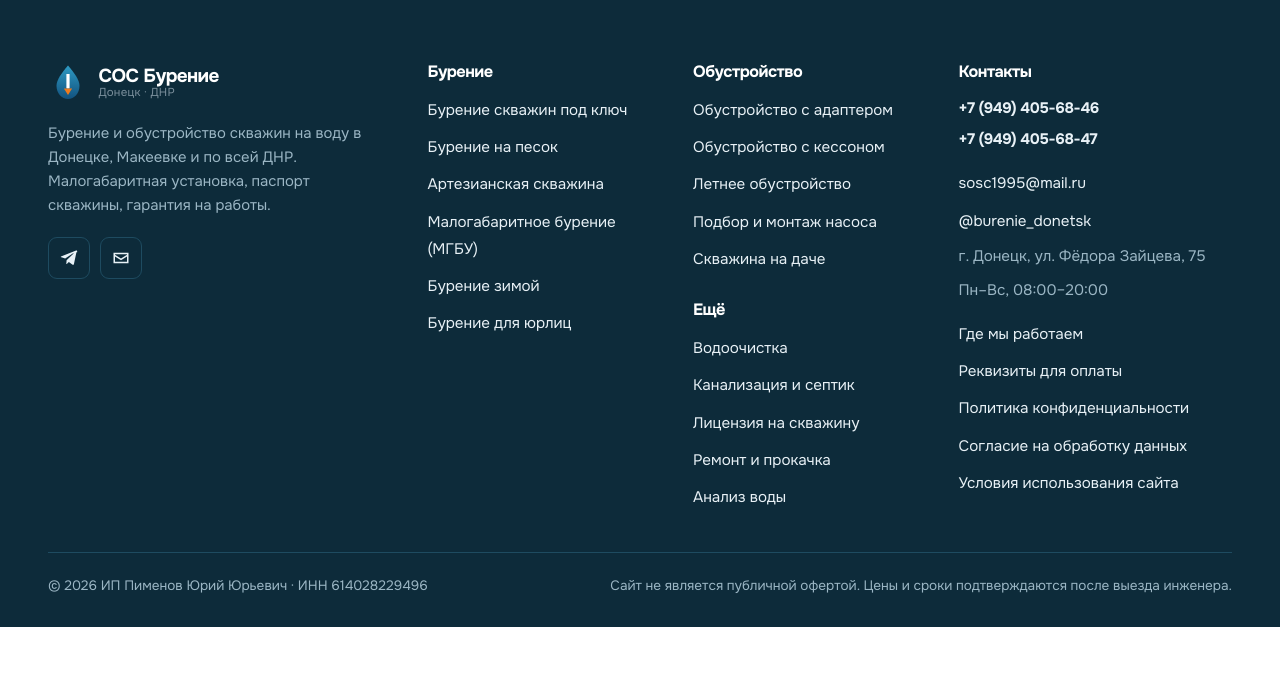
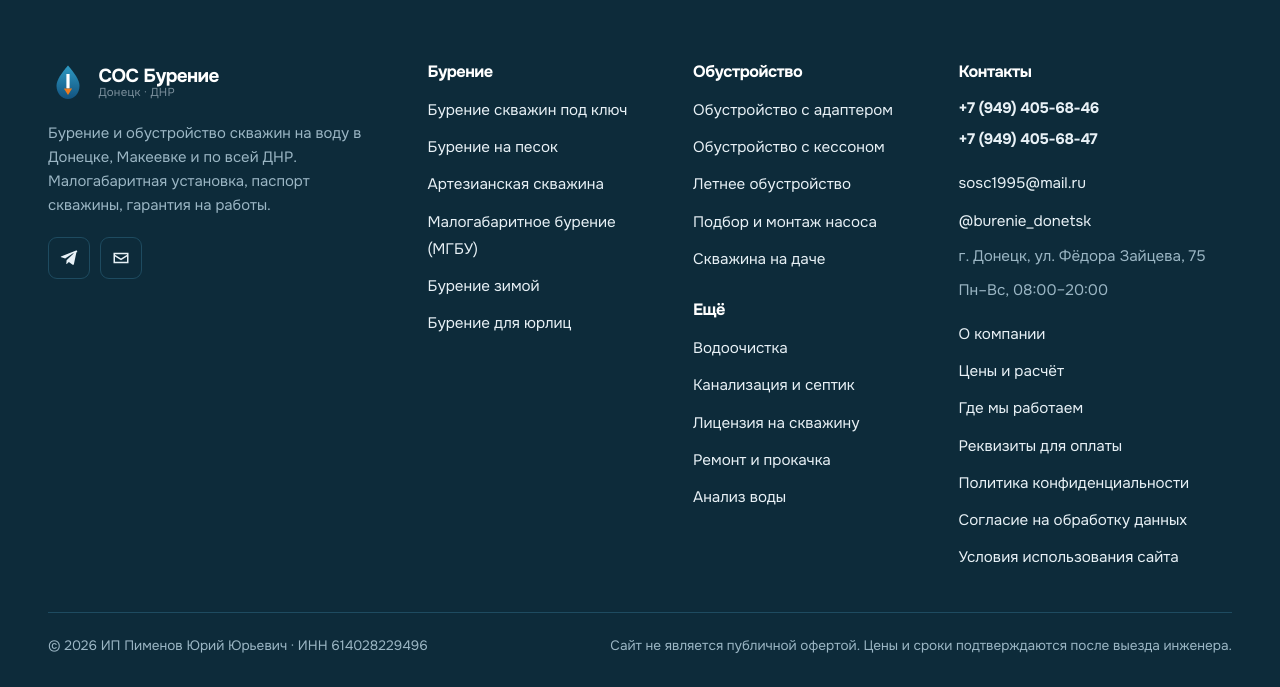
Before and after one commit to Kostia8262/burenie, a PHP site: page /uslugi/ in a window 1280 px wide. Shown: the part 2568-3255 px from the top of the page. Before the commit the page ends 3195 px from the top, so only its background shows below. Run offline with PHP 8.4, Linux system fonts and the light colour scheme.

Commit message:
fix: ссылки на «О компании» и «Цены» в подвале
Страница /o-kompanii/ лежала в sitemap.xml, но на неё не вело ни одной
ссылки с сайта; /ceny/ была слинкована только кнопкой с главной.

Co-Authored-By: Claude Opus 5 <noreply@anthropic.com>

```diff
--- a/site/inc/parts/footer.php
+++ b/site/inc/parts/footer.php
@@ -74,6 +74,8 @@
           <li style="color:var(--on-deep-2);font-size:.95rem"><?= e(SITE['hours']) ?></li>
         </ul>
         <ul style="margin-top:1.1rem">
+          <li><a href="<?= e(u('/o-kompanii/')) ?>">О компании</a></li>
+          <li><a href="<?= e(u('/ceny/')) ?>">Цены и расчёт</a></li>
           <li><a href="<?= e(u('/geografiya/')) ?>">Где мы работаем</a></li>
           <li><a href="<?= e(u('/rekvizity/')) ?>">Реквизиты для оплаты</a></li>
           <li><a href="<?= e(u('/politika/')) ?>">Политика конфиденциальности</a></li>
```
